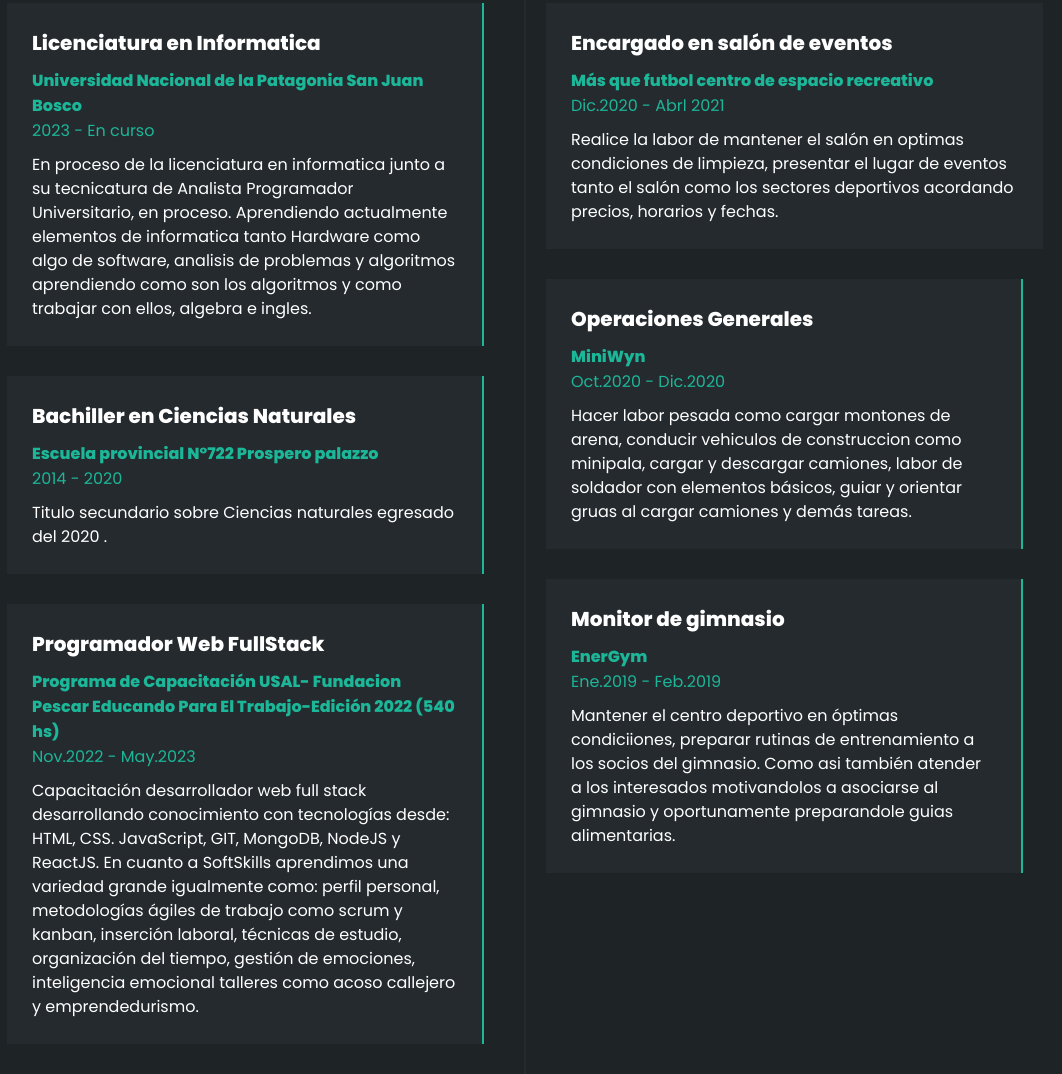
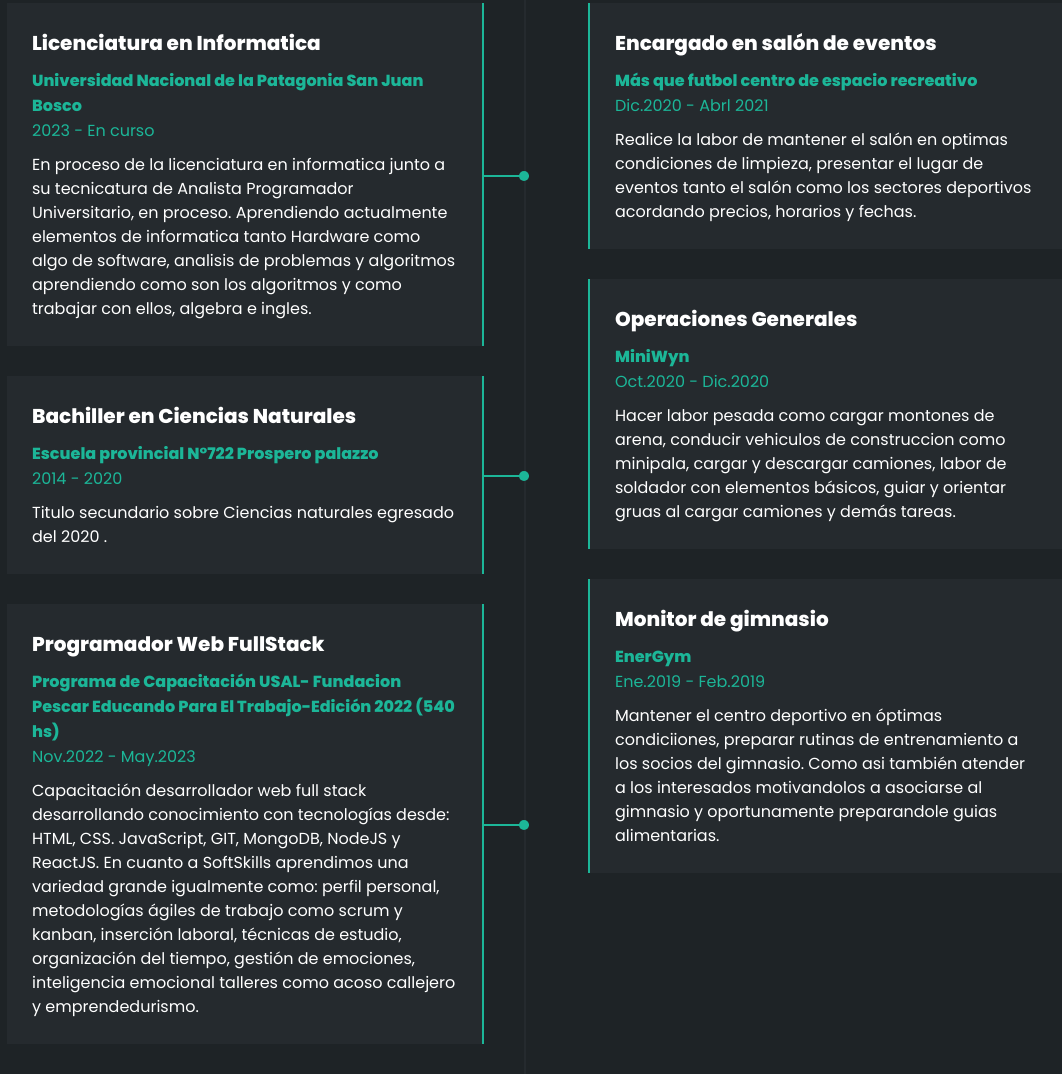
Before and after one commit to disoownedd/MiPortfolio, a plain HTML site: page index.html in a window 1280 px wide. Shown: the part 2328-3402 px from the top of the page, without its empty margins (103-1165 px from the left). Drawn offline with Linux system fonts and the light colour scheme.

Commit message:
Se finaliza con el apartado curriculum

```diff
--- a/assets/css/style.css
+++ b/assets/css/style.css
@@ -500,6 +500,7 @@ html{
 
 .curriculum .fila{
     display: flex;
+    justify-content: space-between;
 }
 
 .curriculum .fila .col{
@@ -555,3 +556,56 @@ html{
     border-right: 2px solid #1CB698;
     margin-right: 20px;
 }
+
+.curriculum .fila .der{
+    border-left: 2px solid #1CB698;
+    margin-left: 20px;
+}
+
+.curriculum .fila .item .contectori{
+    height: 2px;
+    background-color: #1CB698;
+    width: 47px;
+    position: absolute;
+    top: 50%;
+    right: -47px;
+    z-index: 5;
+}
+
+.curriculum .fila .item .contectori .circuloi{
+
+    display: block;
+    height: 10px;
+    width: 10px;
+    border-radius: 50%;
+    background-color: #1CB698;
+    float: right;
+    position: relative;
+    bottom: 4px;
+}
+
+/*
+.curriculum .fila .item .contectord{
+    height: 2px;
+    background-color: #1CB698;
+    width: 47px;
+    position: absolute;
+    top: 50%;
+    left: -47px;
+    z-index: 5;
+}
+
+    */
+
+/*
+.curriculum .fila .item .contectord .circulod{
+
+    display: block;
+    height: 10px;
+    width: 10px;
+    border-radius: 50%;
+    background-color: #1CB698;
+    float: right;
+    position: relative;
+    bottom: 4px;
+} */
--- a/index.html
+++ b/index.html
@@ -323,28 +323,28 @@
                             <span class="casa">Más que futbol centro de espacio recreativo</span>
                             <span class="fecha">Dic.2020 - Abrl 2021</span>
                             <p>Realice la labor de mantener el salón en optimas condiciones de limpieza, presentar el lugar de eventos tanto el salón como los sectores deportivos acordando precios, horarios y fechas.</p>
-                            <div class="contectori">
-                                <div class="circuloi"></div>
+                            <div class="contectord">
+                                <div class="circulod"></div>
                             </div>
                         </div>
 
-                        <div class="item izq">
+                        <div class="item der">
                             <h4>Operaciones Generales</h4>
                             <span class="casa">MiniWyn</span>
                             <span class="fecha">Oct.2020 - Dic.2020</span>
                             <p>Hacer labor pesada como cargar montones de arena, conducir vehiculos de construccion como minipala, cargar y descargar camiones, labor de soldador con elementos básicos, guiar y orientar gruas al cargar camiones y demás tareas.</p>
-                            <div class="contectori">
-                                <div class="circuloi"></div>
+                            <div class="contectord">
+                                <div class="circulod"></div>
                             </div>
                         </div>
 
-                        <div class="item izq">
+                        <div class="item der">
                             <h4>Monitor de gimnasio</h4>
                             <span class="casa">EnerGym</span>
                             <span class="fecha">Ene.2019 - Feb.2019</span>
                             <p>Mantener el centro deportivo en óptimas condiciiones, preparar rutinas de entrenamiento a los socios del gimnasio. Como asi también atender a los interesados motivandolos a asociarse al gimnasio y oportunamente preparandole guias alimentarias.</p>
-                            <div class="contectori">
-                                <div class="circuloi"></div>
+                            <div class="contectord">
+                                <div class="circulod"></div>
                             </div>
                         </div>
 
```
